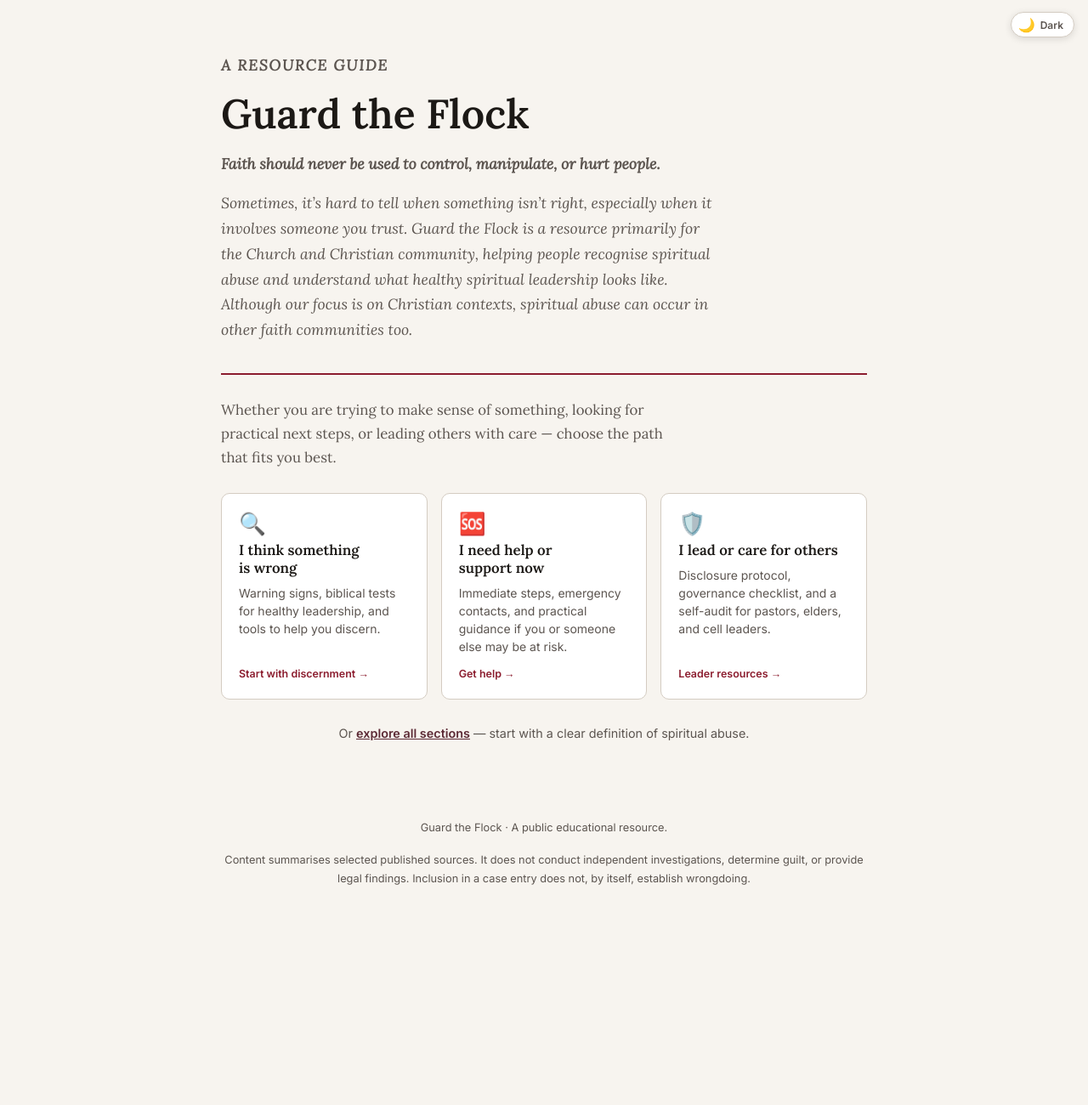
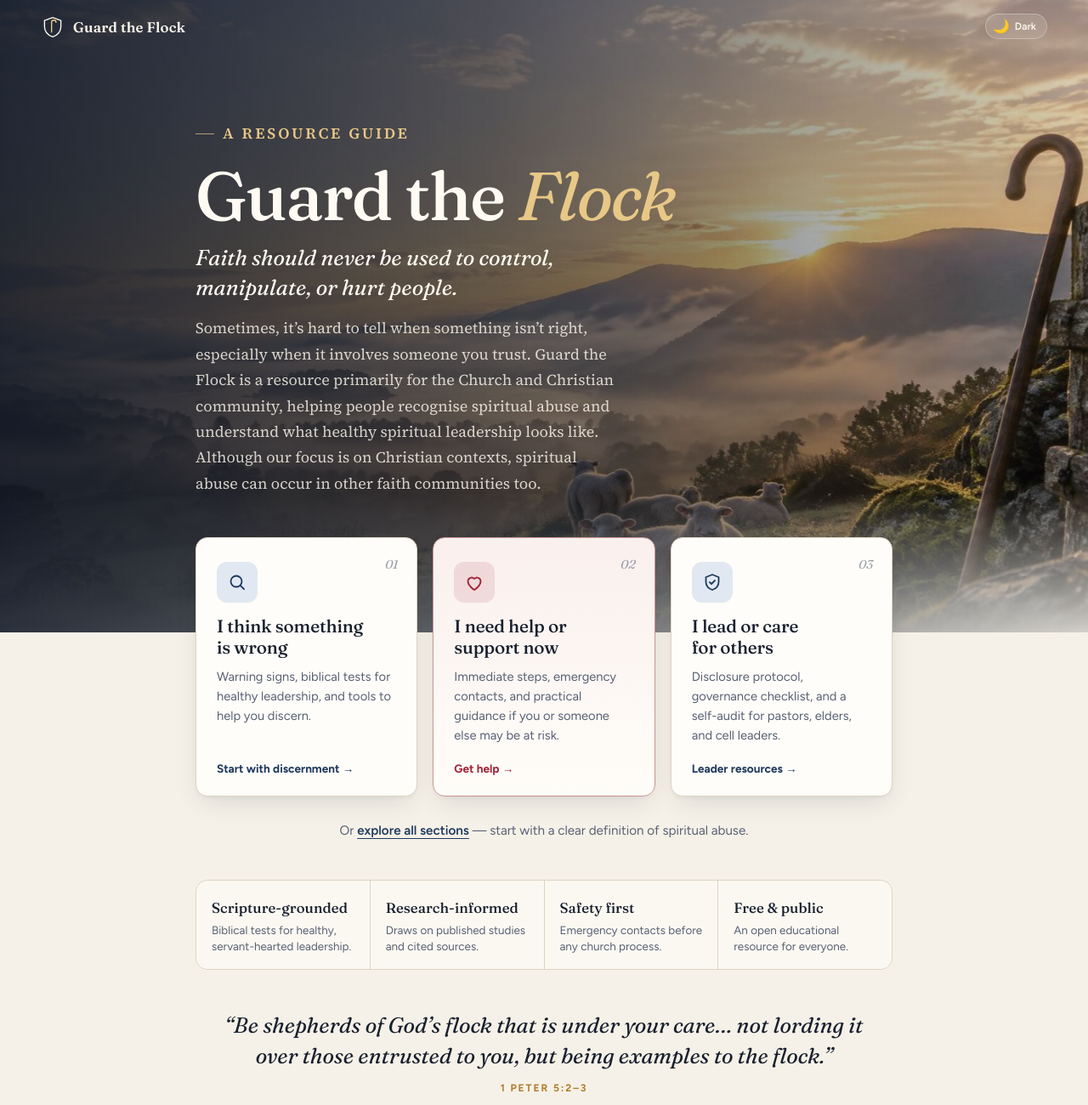
Before and after one commit to guardflock/guardtheflock, a plain HTML site: page index.html in a window 1280 px wide. Shown: the top 1300 px of the page at 85% size. Before the commit the page ends 1093 px from the top, so only its background shows below. Drawn offline with Linux system fonts and the light colour scheme.

Commit message:
v2 design: pastoral hero, refined path cards, sticky pill nav, trust strip, new type & palette

```diff
--- a/index.html
+++ b/index.html
@@ -23,6 +23,9 @@
 <meta name="twitter:description" content="A resource primarily for the Church and Christian community on spiritual abuse, biblical discernment, documented cases, and support. Spiritual abuse can occur in other faith communities too.">
 <link rel="stylesheet" href="https://fonts.googleapis.com/css2?family=Lora:ital,wght@0,400;0,600;1,400&family=Inter:wght@400;500;600&display=swap">
 <link rel="stylesheet" href="phase1-ux.css">
+<link rel="preconnect" href="https://fonts.gstatic.com" crossorigin>
+<link rel="stylesheet" href="https://fonts.googleapis.com/css2?family=Fraunces:ital,opsz,wght@0,9..144,400;0,9..144,500;0,9..144,600;1,9..144,400&family=Source+Serif+4:opsz,wght@8..60,400;8..60,600&family=Figtree:wght@400;500;600;700&display=swap">
+<link rel="preload" as="image" href="assets/hero-dawn.jpg">
 
 <style>
 /* ── Design tokens ──────────────────────────────────────────────────────────
@@ -894,6 +897,7 @@ footer {
   #tab-contact .correction-policy { margin-top: 24px; }
   .nav-tabs { row-gap: 8px; }
   </style>
+<link rel="stylesheet" href="v2-design.css">
 
 <!-- ── Light / Dark mode toggle ── -->
 <button class="theme-toggle" id="theme-toggle" aria-label="Toggle light or dark mode" title="Toggle light/dark mode">
@@ -907,12 +911,13 @@ footer {
 
 
 <a class="skip-link" href="#path-landing">Skip to main content</a>
+<div class="v2-topbar"><a class="v2-brand" href="#" id="v2-brand" aria-label="Guard the Flock — back to start"><svg viewBox="0 0 32 32" fill="none" aria-hidden="true"><path d="M16 3 5 7v8c0 7 4.7 11.6 11 14 6.3-2.4 11-7 11-14V7L16 3Z" stroke="currentColor" stroke-width="1.6" stroke-linejoin="round"/><path d="M20.5 9.5c0-1.8-1.3-3-3-3s-3 1.2-3 3v13" stroke="#E8C887" stroke-width="1.6" stroke-linecap="round"/></svg><span>Guard the Flock</span></a></div>
 <div class="page-wrap">
 
   <!-- Header -->
   <header class="site-header">
     <p class="eyebrow">A resource guide</p>
-    <h1>Guard the Flock</h1>
+    <h1>Guard the <em>Flock</em></h1>
     <p><strong>Faith should never be used to control, manipulate, or hurt people.</strong></p>
     <p>Sometimes, it’s hard to tell when something isn’t right, especially when it involves someone you trust. Guard the Flock is a resource primarily for the Church and Christian community, helping people recognise spiritual abuse and understand what healthy spiritual leadership looks like. Although our focus is on Christian contexts, spiritual abuse can occur in other faith communities too.</p>
   </header>
@@ -921,25 +926,32 @@ footer {
     <p class="landing-intro">Whether you are trying to make sense of something, looking for practical next steps, or leading others with care — choose the path that fits you best.</p>
     <div class="path-cards">
       <button type="button" class="path-card" data-path="discern" aria-label="I think something is wrong">
-        <span class="path-icon" aria-hidden="true">🔍</span>
+        <span class="path-icon" aria-hidden="true"><svg viewBox="0 0 24 24" fill="none" stroke="currentColor" stroke-width="1.8" stroke-linecap="round"><circle cx="11" cy="11" r="6.5"/><path d="m20 20-4.2-4.2"/></svg></span>
         <h2 class="path-title">I think something is wrong</h2>
         <p class="path-desc">Warning signs, biblical tests for healthy leadership, and tools to help you discern.</p>
         <span class="path-cta">Start with discernment →</span>
       </button>
       <button type="button" class="path-card" data-path="respond" aria-label="I need help or support now">
-        <span class="path-icon" aria-hidden="true">🆘</span>
+        <span class="path-icon" aria-hidden="true"><svg viewBox="0 0 24 24" fill="none" stroke="currentColor" stroke-width="1.8" stroke-linecap="round" stroke-linejoin="round"><path d="M12 21s-7.5-4.6-7.5-10.2A4.3 4.3 0 0 1 12 8a4.3 4.3 0 0 1 7.5 2.8C19.5 16.4 12 21 12 21Z"/></svg></span>
         <h2 class="path-title">I need help or support now</h2>
         <p class="path-desc">Immediate steps, emergency contacts, and practical guidance if you or someone else may be at risk.</p>
         <span class="path-cta">Get help →</span>
       </button>
       <button type="button" class="path-card" data-path="leaders" aria-label="I lead or care for others">
-        <span class="path-icon" aria-hidden="true">🛡️</span>
+        <span class="path-icon" aria-hidden="true"><svg viewBox="0 0 24 24" fill="none" stroke="currentColor" stroke-width="1.8" stroke-linejoin="round"><path d="M12 3 4.5 6v5.5c0 4.8 3.2 8 7.5 9.5 4.3-1.5 7.5-4.7 7.5-9.5V6L12 3Z"/><path d="m9 12 2 2 4-4" stroke-linecap="round"/></svg></span>
         <h2 class="path-title">I lead or care for others</h2>
         <p class="path-desc">Disclosure protocol, governance checklist, and a self-audit for pastors, elders, and cell leaders.</p>
         <span class="path-cta">Leader resources →</span>
       </button>
     </div>
     <p class="landing-alt">Or <button type="button" id="explore-all-btn">explore all sections</button> — start with a clear definition of spiritual abuse.</p>
+    <div class="v2-trust" aria-label="About this guide">
+      <div><b>Scripture-grounded</b><span>Biblical tests for healthy, servant-hearted leadership.</span></div>
+      <div><b>Research-informed</b><span>Draws on published studies and cited sources.</span></div>
+      <div><b>Safety first</b><span>Emergency contacts before any church process.</span></div>
+      <div><b>Free &amp; public</b><span>An open educational resource for everyone.</span></div>
+    </div>
+    <blockquote class="v2-verse">“Be shepherds of God’s flock that is under your care… not lording it over those entrusted to you, but being examples to the flock.”<cite>1 Peter 5:2–3</cite></blockquote>
   </div>
 
 
@@ -3307,3 +3319,11 @@ footer {
 </script>
 
 <script src="phase1-ux.js"></script>
+<script>
+(function(){
+  var b=document.getElementById('v2-brand'),s=document.getElementById('start-here-btn');
+  if(b) b.addEventListener('click',function(e){e.preventDefault(); if(s) s.click(); else window.scrollTo({top:0,behavior:'smooth'});});
+  function onScroll(){document.body.classList.toggle('v2-scrolled', window.scrollY>40);}
+  window.addEventListener('scroll',onScroll,{passive:true}); onScroll();
+})();
+</script>
--- /dev/null
+++ b/v2-design.css
@@ -0,0 +1,334 @@
+/* ==========================================================================
+   Guard the Flock — v2 design layer
+   Direction: "Dawn over the fold" — calm, pastoral, trustworthy.
+   Deep shepherd-navy for trust, warm parchment for warmth, burnished gold
+   as a quiet highlight, crimson reserved for urgent help only.
+   Loaded after the base styles so it overrides them without touching content.
+   ========================================================================== */
+
+:root {
+  --bg:          #F6F1E8;
+  --bg-alt:      #EDE5D6;
+  --surface:     #FBF8F2;
+  --fg:          #18202E;
+  --fg-muted:    #586174;
+  --accent:      #1F3A5F;   /* shepherd navy */
+  --accent-soft: #E1E8F1;
+  --gold:        #B07D2E;
+  --gold-soft:   #F3E6CC;
+  --urgent:      #A3243A;
+  --urgent-deep: #7E1A2C;
+  --border:      #DDD3C2;
+  --card-bg:     #FFFDF9;
+  --link:        #1F3A5F;
+  --ink:         #0F1A2B;
+  --shadow-sm:   0 1px 2px rgba(24,32,46,.05), 0 2px 8px rgba(24,32,46,.05);
+  --shadow-md:   0 2px 4px rgba(24,32,46,.04), 0 12px 32px -8px rgba(24,32,46,.14);
+  --shadow-lg:   0 30px 60px -20px rgba(15,26,43,.35);
+  --radius:      14px;
+  --f-display:   'Fraunces', 'Lora', Georgia, serif;
+  --f-body:      'Source Serif 4', 'Lora', Georgia, serif;
+  --f-ui:        'Figtree', system-ui, sans-serif;
+}
+@media (prefers-color-scheme: dark) {
+  :root:not([data-theme="light"]) {
+    --bg: #0E141F; --bg-alt: #151D2B; --surface: #131B28; --fg: #ECE6DA; --fg-muted: #A3AABA;
+    --accent: #9DBBE3; --accent-soft: #1A2840; --gold: #D9AE62; --gold-soft: #2A2214;
+    --urgent: #D9566C; --urgent-deep: #B23A50; --border: #253041; --card-bg: #121A27; --link: #A9C4EA; --ink: #070B12;
+    --shadow-sm: 0 1px 2px rgba(0,0,0,.3); --shadow-md: 0 12px 32px -8px rgba(0,0,0,.5);
+  }
+}
+:root[data-theme="dark"] {
+  --bg: #0E141F; --bg-alt: #151D2B; --surface: #131B28; --fg: #ECE6DA; --fg-muted: #A3AABA;
+  --accent: #9DBBE3; --accent-soft: #1A2840; --gold: #D9AE62; --gold-soft: #2A2214;
+  --urgent: #D9566C; --urgent-deep: #B23A50; --border: #253041; --card-bg: #121A27; --link: #A9C4EA; --ink: #070B12;
+  --shadow-sm: 0 1px 2px rgba(0,0,0,.3); --shadow-md: 0 12px 32px -8px rgba(0,0,0,.5);
+}
+
+/* ── Base ─────────────────────────────────────────────────────────────── */
+html { scroll-behavior: smooth; }
+body {
+  font-family: var(--f-ui);
+  font-size: 17px;
+  line-height: 1.7;
+  -webkit-font-smoothing: antialiased;
+  background:
+    radial-gradient(1200px 600px at 100% 0%, color-mix(in srgb, var(--gold) 7%, transparent), transparent 60%),
+    var(--bg);
+}
+::selection { background: var(--gold-soft); color: var(--fg); }
+h1, h2, h3, h4 { font-family: var(--f-display); letter-spacing: -0.01em; font-optical-sizing: auto; }
+a { text-underline-offset: 3px; text-decoration-thickness: 1px; }
+a:hover { color: var(--gold); }
+.eyebrow {
+  font-family: var(--f-ui); font-size: .72rem; letter-spacing: .16em;
+  color: var(--gold); font-weight: 700;
+  display: inline-flex; align-items: center; gap: 10px;
+}
+.eyebrow::before { content: ""; width: 22px; height: 1px; background: currentColor; opacity: .7; }
+.page-wrap { max-width: 820px; }
+
+/* ── Top bar (brand + theme) ───────────────────────────────────────────── */
+.v2-topbar {
+  position: absolute; inset: 0 0 auto 0; z-index: 20;
+  display: flex; align-items: center; justify-content: space-between;
+  padding: 18px clamp(20px, 4vw, 48px);
+  pointer-events: none;
+}
+.v2-brand {
+  pointer-events: auto; display: inline-flex; align-items: center; gap: 10px;
+  font-family: var(--f-display); font-weight: 600; font-size: 1.05rem;
+  color: #FBF6EC; text-decoration: none; letter-spacing: .01em;
+}
+.v2-brand svg { width: 28px; height: 28px; }
+.v2-brand:hover { color: #fff; }
+.theme-toggle {
+  top: 16px; right: clamp(16px, 4vw, 48px);
+  background: rgba(255,255,255,.14); color: #FBF6EC;
+  border: 1px solid rgba(255,255,255,.28);
+  backdrop-filter: blur(10px); -webkit-backdrop-filter: blur(10px);
+  box-shadow: none; font-family: var(--f-ui);
+}
+.theme-toggle:hover { background: rgba(255,255,255,.24); color: #fff; border-color: rgba(255,255,255,.5); }
+body.v2-scrolled .theme-toggle,
+body:not(.landing-mode) .theme-toggle {
+  background: var(--card-bg); color: var(--fg-muted); border-color: var(--border); box-shadow: var(--shadow-sm);
+}
+
+/* ── Hero ─────────────────────────────────────────────────────────────── */
+.site-header {
+  position: relative;
+  margin-inline: calc(50% - 50vw);
+  padding: clamp(110px, 16vh, 160px) clamp(20px, 6vw, 64px) clamp(150px, 20vh, 200px);
+  border-bottom: 0;
+  color: #FBF6EC;
+  isolation: isolate;
+  overflow: hidden;
+  background: var(--ink);
+}
+.site-header::before {
+  content: ""; position: absolute; inset: 0; z-index: -2;
+  background: url("assets/hero-dawn.jpg") center 60% / cover no-repeat;
+  transform: scale(1.04);
+  animation: v2-drift 24s ease-in-out infinite alternate;
+}
+.site-header::after {
+  content: ""; position: absolute; inset: 0; z-index: -1;
+  background:
+    linear-gradient(90deg, rgba(10,18,32,.86) 0%, rgba(10,18,32,.62) 45%, rgba(10,18,32,.15) 100%),
+    linear-gradient(0deg, var(--bg) 0%, transparent 22%);
+}
+@keyframes v2-drift { to { transform: scale(1.1) translate(-1.5%, -1%); } }
+@media (prefers-reduced-motion: reduce) { .site-header::before { animation: none; } }
+.site-header > * { max-width: 820px; margin-inline: auto; }
+.site-header .eyebrow { color: #E8C887; margin-bottom: 18px; display: flex; max-width: 820px; }
+.site-header h1 {
+  font-size: clamp(2.8rem, 7vw, 5rem); font-weight: 500; line-height: 1.02;
+  letter-spacing: -0.025em; color: #FFFBF3;
+}
+.site-header h1 em { font-style: italic; color: #E8C887; font-weight: 400; }
+.site-header p {
+  font-family: var(--f-body); font-style: normal;
+  color: rgba(251,246,236,.82); font-size: 1.12rem; max-width: 820px;
+}
+.site-header p strong {
+  display: block; font-family: var(--f-display); font-weight: 400; font-style: italic;
+  font-size: clamp(1.25rem, 2.6vw, 1.6rem); line-height: 1.35; color: #FFFBF3; max-width: 30ch;
+}
+.site-header p:not(.eyebrow):last-of-type { padding-right: clamp(0px, calc(100% - 62ch), 320px); }
+
+/* Compact header once the reader is inside the guide */
+body:not(.landing-mode) .site-header {
+  padding-block: 92px 56px;
+}
+body:not(.landing-mode) .site-header h1 { font-size: clamp(2rem, 4.5vw, 2.8rem); }
+body:not(.landing-mode) .site-header p:not(.eyebrow) { display: none; }
+body:not(.landing-mode) .site-header p:has(strong) { display: block; }
+body:not(.landing-mode) .site-header p strong { font-size: 1.1rem; }
+
+/* ── Landing: path chooser ─────────────────────────────────────────────── */
+.landing { position: relative; z-index: 2; margin-top: clamp(-120px, -14vh, -90px); padding-block: 0 56px; }
+.landing-intro {
+  font-family: var(--f-ui); font-size: .95rem; color: rgba(251,246,236,.9);
+  max-width: 60ch; margin-bottom: 18px; font-weight: 500;
+}
+.path-cards { gap: 18px; counter-reset: path; }
+.path-card {
+  counter-increment: path;
+  position: relative; padding: 28px 24px 24px; border-radius: var(--radius);
+  background: var(--card-bg); border: 1px solid var(--border);
+  box-shadow: var(--shadow-md);
+  transition: transform .25s cubic-bezier(.2,.7,.2,1), box-shadow .25s, border-color .25s;
+  gap: 10px;
+}
+.path-card::before {
+  content: "0" counter(path);
+  position: absolute; top: 22px; right: 22px;
+  font-family: var(--f-display); font-size: .9rem; font-style: italic; color: var(--fg-muted); opacity: .6;
+}
+.path-card:hover, .path-card:focus-visible {
+  transform: translateY(-4px); box-shadow: var(--shadow-lg); border-color: color-mix(in srgb, var(--accent) 40%, var(--border));
+}
+.path-card .path-icon {
+  width: 48px; height: 48px; border-radius: 12px; display: grid; place-items: center;
+  background: var(--accent-soft); color: var(--accent); font-size: 0; margin-bottom: 6px;
+}
+.path-card .path-icon svg { width: 24px; height: 24px; }
+.path-card .path-title { font-family: var(--f-display); font-size: 1.3rem; font-weight: 500; line-height: 1.2; }
+.path-card .path-desc { font-size: .92rem; line-height: 1.55; }
+.path-card .path-cta {
+  font-family: var(--f-ui); font-size: .85rem; font-weight: 700; color: var(--accent);
+  display: inline-flex; align-items: center; gap: 6px; margin-top: 10px;
+}
+.path-card .path-cta::after { content: ""; }
+.path-card:hover .path-cta { gap: 10px; }
+.path-card[data-path="respond"] {
+  background: linear-gradient(180deg, color-mix(in srgb, var(--urgent) 6%, var(--card-bg)), var(--card-bg));
+  border-color: color-mix(in srgb, var(--urgent) 35%, var(--border));
+}
+.path-card[data-path="respond"] .path-icon { background: color-mix(in srgb, var(--urgent) 12%, transparent); color: var(--urgent); }
+.path-card[data-path="respond"] .path-cta { color: var(--urgent); }
+.landing-alt { margin-top: 26px; font-size: .95rem; }
+.landing-alt button { color: var(--accent); text-underline-offset: 4px; }
+
+/* Trust strip + what's inside */
+.v2-trust {
+  display: grid; grid-template-columns: repeat(auto-fit, minmax(170px, 1fr)); gap: 1px;
+  margin: 44px 0 0; background: var(--border); border: 1px solid var(--border);
+  border-radius: var(--radius); overflow: hidden;
+}
+.v2-trust div { background: var(--surface); padding: 18px 18px 16px; }
+.v2-trust b { display: block; font-family: var(--f-display); font-weight: 500; font-size: 1.05rem; color: var(--fg); margin-bottom: 2px; }
+.v2-trust span { font-size: .84rem; color: var(--fg-muted); line-height: 1.45; display: block; }
+.v2-verse {
+  margin: 48px auto 0; max-width: 46ch; text-align: center;
+  font-family: var(--f-display); font-style: italic; font-weight: 400;
+  font-size: clamp(1.25rem, 2.6vw, 1.6rem); line-height: 1.4; color: var(--fg);
+}
+.v2-verse cite { display: block; margin-top: 12px; font-family: var(--f-ui); font-style: normal; font-size: .75rem; letter-spacing: .16em; text-transform: uppercase; color: var(--gold); font-weight: 700; }
+
+/* ── Navigation ───────────────────────────────────────────────────────── */
+.nav-tabs {
+  margin-top: -28px; position: sticky; top: 10px; z-index: 30;
+  flex-wrap: nowrap; overflow-x: auto; scrollbar-width: none;
+  gap: 2px; padding: 6px; border: 1px solid var(--border);
+  border-radius: 999px; background: color-mix(in srgb, var(--card-bg) 88%, transparent);
+  backdrop-filter: saturate(1.4) blur(14px); -webkit-backdrop-filter: saturate(1.4) blur(14px);
+  box-shadow: var(--shadow-md);
+}
+.nav-tabs::-webkit-scrollbar { display: none; }
+.nav-tab {
+  flex: 0 0 auto; border: 0 !important; background: transparent; border-radius: 999px;
+  font-family: var(--f-ui); font-size: .84rem; font-weight: 600; color: var(--fg-muted);
+  padding: 8px 14px; white-space: nowrap; transition: background .2s, color .2s;
+}
+.nav-tab:hover { background: var(--bg-alt); color: var(--fg); }
+.nav-tab.active, .nav-tab[aria-selected="true"] {
+  background: var(--accent) !important; color: var(--card-bg) !important; box-shadow: 0 4px 14px -4px color-mix(in srgb, var(--accent) 60%, transparent);
+}
+.nav-tab[data-tab="respond"] { color: var(--urgent); }
+.nav-tab[data-tab="respond"].active { background: var(--urgent) !important; color: #fff !important; }
+.nav-start-here { color: var(--gold) !important; border: 0 !important; }
+.nav-start-here:hover { background: var(--gold-soft) !important; color: var(--gold) !important; }
+@media (max-width: 640px) {
+  .nav-tabs { flex-wrap: wrap; border-radius: 18px; }
+}
+
+/* ── Sections ─────────────────────────────────────────────────────────── */
+.section { padding-block: 56px 32px; border-bottom: 0; }
+.section.active { animation: v2-rise .45s cubic-bezier(.2,.7,.2,1) both; }
+@keyframes v2-rise { from { opacity: 0; transform: translateY(10px); } to { opacity: 1; transform: none; } }
+@media (prefers-reduced-motion: reduce) { .section.active { animation: none; } }
+.sec-head {
+  font-family: var(--f-display); font-weight: 500; font-size: clamp(1.7rem, 3.6vw, 2.35rem);
+  line-height: 1.15; letter-spacing: -0.02em; border-bottom: 0; padding-bottom: 0; margin: 10px 0 26px;
+}
+.sec-sub, .section h3 { font-family: var(--f-display); font-weight: 500; font-size: 1.45rem !important; letter-spacing: -0.01em; }
+.section h3.sec-sub { padding-top: 8px; }
+.tab-toc {
+  background: transparent !important; border: 0 !important; padding: 0 !important; gap: 8px; margin-bottom: 36px;
+}
+.tab-toc a {
+  font-family: var(--f-ui); font-size: .82rem; font-weight: 600; text-decoration: none;
+  color: var(--accent) !important; background: var(--accent-soft);
+  padding: 7px 14px; border-radius: 999px; transition: background .2s, transform .2s;
+}
+.tab-toc a:hover { background: color-mix(in srgb, var(--accent) 18%, var(--accent-soft)); transform: translateY(-1px); }
+
+.pull-quote {
+  border-left: 0 !important; position: relative; padding: 28px 32px 28px 64px !important;
+  background: var(--surface); border-radius: var(--radius); margin: 32px 0 !important;
+  font-family: var(--f-display) !important; font-size: 1.3rem !important; line-height: 1.5 !important; color: var(--fg) !important;
+  box-shadow: inset 0 0 0 1px var(--border);
+}
+.pull-quote::before {
+  content: "\201C"; position: absolute; left: 20px; top: 6px;
+  font-family: var(--f-display); font-size: 4.5rem; color: var(--gold); line-height: 1;
+}
+
+.card, .silence-card, .pattern-card, .test-card, .resource-item, .case-item, .faq-item, .study-session, .gov-area, .layer-toggle {
+  border-radius: var(--radius) !important; border-color: var(--border) !important;
+  background: var(--card-bg); box-shadow: var(--shadow-sm);
+  transition: box-shadow .25s, transform .25s, border-color .25s;
+}
+.card:hover, .silence-card:hover, .pattern-card:hover, .test-card:hover, .resource-item:hover {
+  box-shadow: var(--shadow-md); transform: translateY(-2px);
+}
+.card { padding: 22px 22px 20px; border-top: 3px solid var(--gold) !important; }
+.card .card-label { font-family: var(--f-display); font-size: 1.05rem; font-weight: 600; color: var(--fg); text-transform: none; letter-spacing: 0; }
+.card-grid { gap: 16px; }
+
+.banner { border-radius: var(--radius); border-left-width: 4px; padding: 18px 22px; }
+.banner.safe { background: color-mix(in srgb, var(--safe-border) 7%, var(--card-bg)); }
+.warn-box { border-radius: var(--radius) !important; box-shadow: var(--shadow-sm); }
+
+/* Triage cards: keep numbers inline, only the heading line breaks */
+.triage-item { border-radius: 12px !important; padding: 16px 16px 14px !important; font-family: var(--f-ui) !important; background: var(--card-bg) !important; }
+.triage-item strong { display: inline !important; margin: 0 !important; }
+.triage-item .ti-label + strong { display: block !important; margin-bottom: 4px !important; font-size: .95rem; }
+
+.research-reading { border-radius: var(--radius) !important; border-left-color: var(--gold) !important; background: var(--surface) !important; padding: 20px 22px !important; }
+
+.layer-toggle { padding: 18px 20px; }
+.layer-toggle-label { font-family: var(--f-display); font-weight: 500; font-size: 1.2rem; }
+
+.case-filter-btn { border-radius: 999px !important; font-family: var(--f-ui); }
+
+hr { border-top-color: var(--border) !important; }
+
+/* ── Help button ─────────────────────────────────────────────────────── */
+.help-now-btn {
+  background: var(--urgent); box-shadow: 0 10px 30px -8px color-mix(in srgb, var(--urgent) 70%, transparent);
+  font-family: var(--f-ui); padding: 12px 18px 12px 14px; bottom: 22px; right: 22px;
+}
+.help-now-btn:hover { background: var(--urgent-deep); transform: translateY(-1px); }
+.help-now-btn::before {
+  content: ""; width: 8px; height: 8px; border-radius: 50%; background: #fff;
+  box-shadow: 0 0 0 0 rgba(255,255,255,.7); animation: v2-pulse 2.2s infinite;
+}
+.help-now-btn > span[aria-hidden] { display: none; }
+@keyframes v2-pulse { 70% { box-shadow: 0 0 0 9px rgba(255,255,255,0); } 100% { box-shadow: 0 0 0 0 rgba(255,255,255,0); } }
+
+/* ── Footer ───────────────────────────────────────────────────────────── */
+footer {
+  margin-inline: calc(50% - 50vw); margin-top: 48px;
+  padding: 56px clamp(20px, 6vw, 64px) 72px;
+  background: var(--ink); color: rgba(236,230,218,.7);
+}
+footer > * { max-width: 680px; margin-inline: auto; }
+footer > p:first-child { font-family: var(--f-display); font-size: 1.2rem; color: #F3EBDD; }
+footer a { color: #E8C887; }
+body.landing-mode footer { margin-top: 0; }
+
+/* Mobile */
+@media (max-width: 640px) {
+  body { font-size: 16px; }
+  .site-header { padding-top: 96px; padding-bottom: 130px; }
+  .site-header::after { background: linear-gradient(180deg, rgba(10,18,32,.55), rgba(10,18,32,.85) 60%, var(--bg) 100%); }
+  .landing { margin-top: -96px; }
+  .v2-brand span { display: none; }
+  .pull-quote { padding: 24px 20px 20px 48px !important; font-size: 1.15rem !important; }
+  .pull-quote::before { left: 12px; font-size: 3.4rem; }
+}
+.landing-intro{display:none}
+.nav-tabs{-webkit-mask-image:linear-gradient(90deg,#000 92%,transparent);mask-image:linear-gradient(90deg,#000 92%,transparent)}@media(max-width:640px){.nav-tabs{-webkit-mask-image:none;mask-image:none}}
```
Also changed, not shown: assets/hero-dawn.jpg (added).
